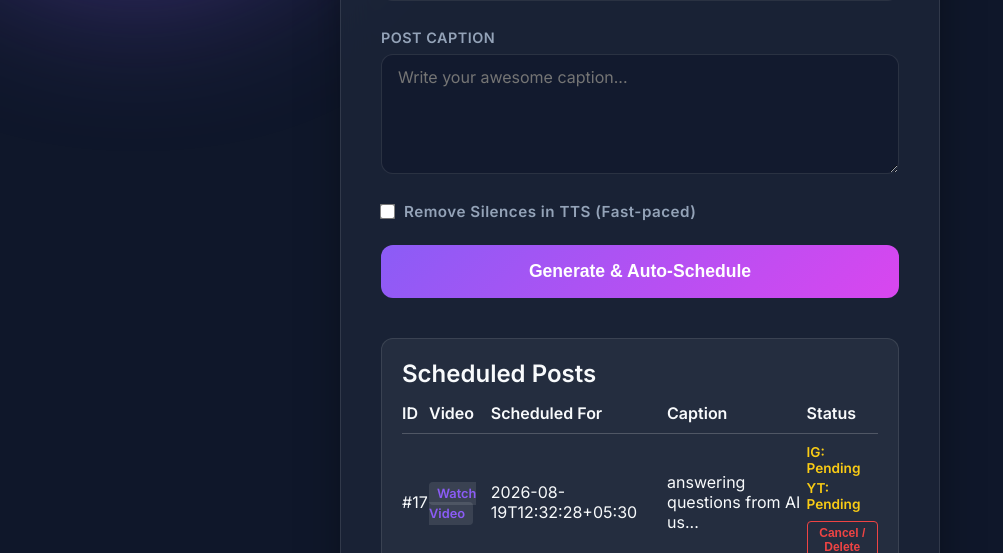
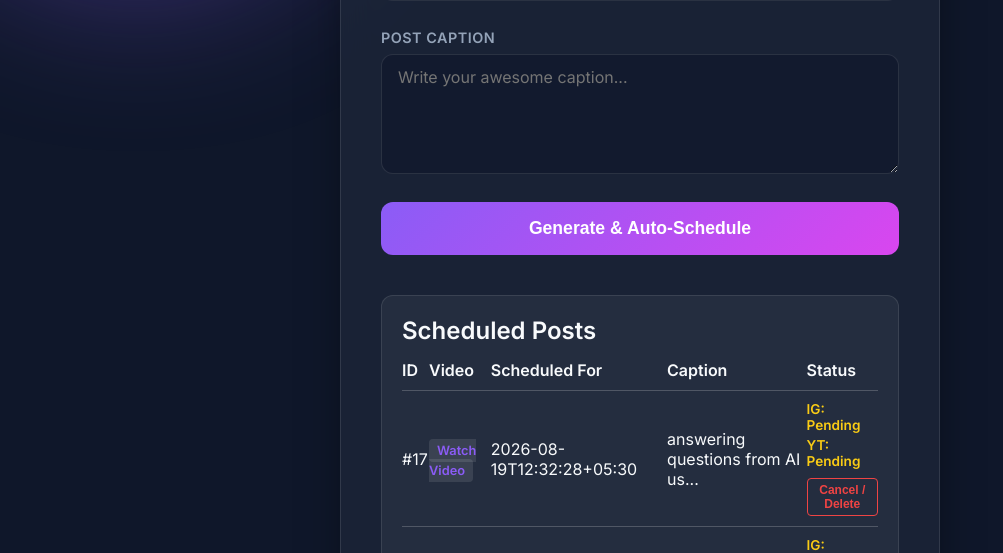
Before and after one commit to tkdtkdtkdtkd/insta-scheduler, a Flask app: page / in a window 1280 px wide. Shown: the part 421-974 px from the top of the page, without its empty margins (0-1003 px from the left). Run offline with Flask 3, Linux system fonts and the light colour scheme.

Commit message:
feat: enforce silence removal in TTS and remove user-facing toggle

```diff
--- a/app.py
+++ b/app.py
@@ -61,7 +61,7 @@ def get_next_id(schedule):
         return 1
     return max(item["id"] for item in schedule) + 1
 
-async def _generate_audio_bytes(text, voice, rate, remove_silence):
+async def _generate_audio_bytes(text, voice, rate):
     communicate = edge_tts.Communicate(text, voice, rate=rate)
     audio_data = io.BytesIO()
     async for chunk in communicate.stream():
@@ -72,12 +72,12 @@ async def _generate_audio_bytes(text, voice, rate, remove_silence):
     try:
         audio = AudioSegment.from_mp3(audio_data)
 
-        if remove_silence:
-            chunks = split_on_silence(audio, min_silence_len=100, silence_thresh=-45, keep_silence=40)
-            if chunks:
-                audio = AudioSegment.empty()
-                for chunk in chunks:
-                    audio += chunk
+        # Always remove long silences but leave a slightly longer padding than before
+        chunks = split_on_silence(audio, min_silence_len=100, silence_thresh=-45, keep_silence=120)
+        if chunks:
+            audio = AudioSegment.empty()
+            for chunk in chunks:
+                audio += chunk
 
         # Overlay Background Music
         MUSIC_DIR = os.path.join(os.path.dirname(os.path.abspath(__file__)), "music")
@@ -150,7 +150,6 @@ def generate():
 
         text = data.get('text', '').strip()
         aspect_ratio = data.get('aspect_ratio', '9:16')
-        remove_silence = data.get('remove_silence', False)
 
         if not text:
             return jsonify({'error': 'Text is required'}), 400
@@ -162,7 +161,7 @@ def generate():
         # Async run
         loop = asyncio.new_event_loop()
         asyncio.set_event_loop(loop)
-        audio_io = loop.run_until_complete(_generate_audio_bytes(text, voice, "+5%", remove_silence))
+        audio_io = loop.run_until_complete(_generate_audio_bytes(text, voice, "+5%"))
 
         audio_filename = f"generated_voice_{uuid.uuid4().hex[:8]}.mp3"
         audio_path = os.path.join(app.config['UPLOAD_FOLDER'], audio_filename)
--- a/static/script.js
+++ b/static/script.js
@@ -4,7 +4,6 @@ document.addEventListener('DOMContentLoaded', () => {
     const textInput = document.getElementById('text-input');
     const captionInput = document.getElementById('caption-input');
     const scheduledTimeInput = document.getElementById('scheduled-time');
-    const removeSilenceCheckbox = document.getElementById('remove-silence');
 
     const statusPanel = document.getElementById('status-panel');
     const progressBar = document.getElementById('progress-bar');
@@ -70,8 +69,7 @@ document.addEventListener('DOMContentLoaded', () => {
                 },
                 body: JSON.stringify({
                     text: text,
-                    aspect_ratio: '9:16',
-                    remove_silence: removeSilenceCheckbox.checked
+                    aspect_ratio: '9:16'
                 })
             });
 
--- a/templates/index.html
+++ b/templates/index.html
@@ -32,10 +32,6 @@
 
 
 
-            <div class="input-group checkbox-group">
-                <input type="checkbox" id="remove-silence">
-                <label for="remove-silence">Remove Silences in TTS (Fast-paced)</label>
-            </div>
 
             <button id="generate-btn">
                 <span class="btn-text">Generate & Auto-Schedule</span>
```
